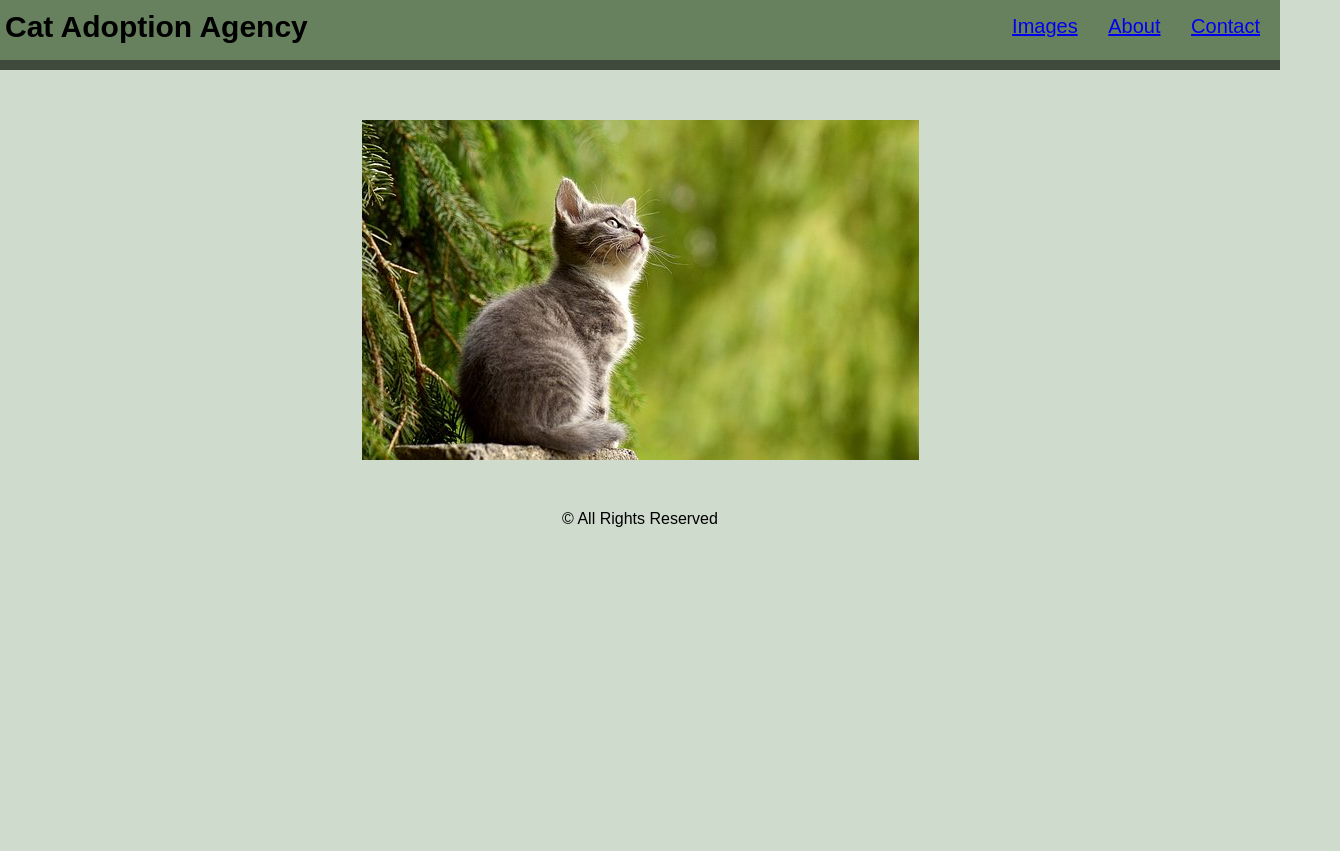
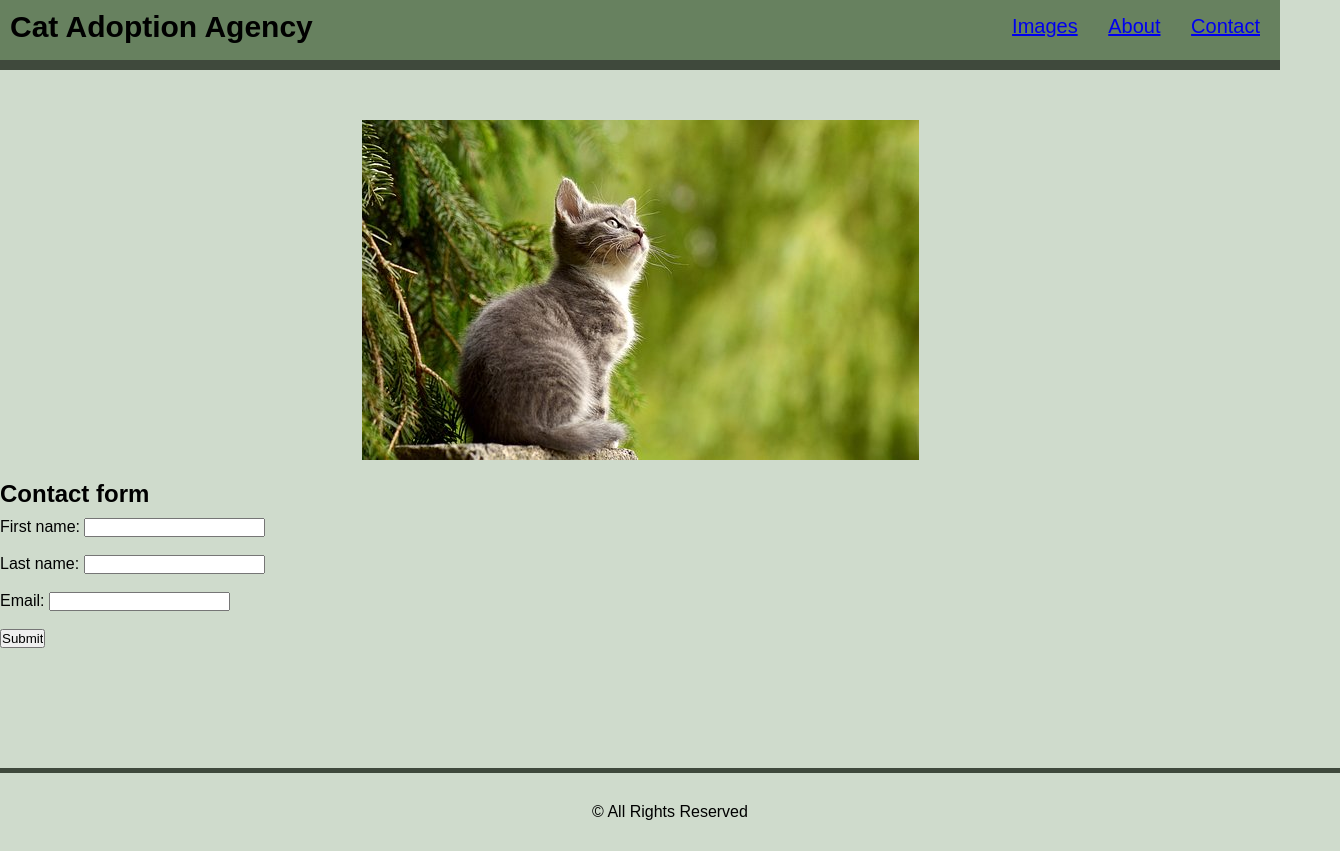
Before and after one commit to vlada-caban/contact-form-project, a plain HTML site: page index.html in a window 1280 px wide. Shown: the whole page, 1340 px wide, since content can reach past the window. Before the commit the page ends 800 px from the top, so only its background shows below. Drawn offline with Linux system fonts and the light colour scheme.

Commit message:
made updates

```diff
--- a/assets/css/style.css
+++ b/assets/css/style.css
@@ -4,18 +4,19 @@
 }
 
 body {
+    position:relative;
     background-color: rgb(207, 219, 204);
     font-family: Arial, Helvetica, sans-serif;
 }
 
 main {
-    padding-top: 100px;
+    padding: 100px 0;
 }
 
 h1 {
     display: inline-block;
     font-size: 30px;
-    margin: 10px 5px;
+    margin: 10px 10px;
 }
 
  p {
@@ -30,7 +31,6 @@ img {
 header {
     position: fixed;
     top: 0;
-    z-index: 2;
     width: 100%;
     height: 60px;
     border-bottom: 10px solid rgb(63, 73, 60);
@@ -41,7 +41,6 @@ header {
     padding-top: 15px;
     margin-right: 20px;
     float: right;
-    font-family: Arial, Helvetica, sans-serif;
     font-size: 20px;
 }
 
@@ -54,8 +53,19 @@ header {
     margin-left: 25px;
 }
 
+.contact-form {
+    margin: 20px auto;
+}
+
+#contact-header {
+    margin: 10px auto;
+}
+
 footer {
+    position: absolute;
     padding: 30px;
+    border-top: 5px solid rgb(63, 73, 60);
+    width: 100%;
     clear: both;
     text-align: center;
 }
--- a/index.html
+++ b/index.html
@@ -31,10 +31,20 @@
 
 
     <main>
-        <img src="./assets/images/cat.jpg" alt="Cat in a grass">
 
-        <section id="contact" class="contact">
+        <img src="./assets/images/cat.jpg" alt="Cat in a forest">
 
+        <section id="contact" class="contact-form">
+            <h2 id="contact-header">Contact form</h2>
+            <form action="#">
+                <label>First name:</label>
+                <input type="text"><br><br>
+                <label>Last name:</label>
+                <input type="text"><br><br>
+                <label>Email:</label>
+                <input type="email"><br><br>
+                <input type="submit" value="Submit">
+            </form>
         </section>
 
     </main>
```
